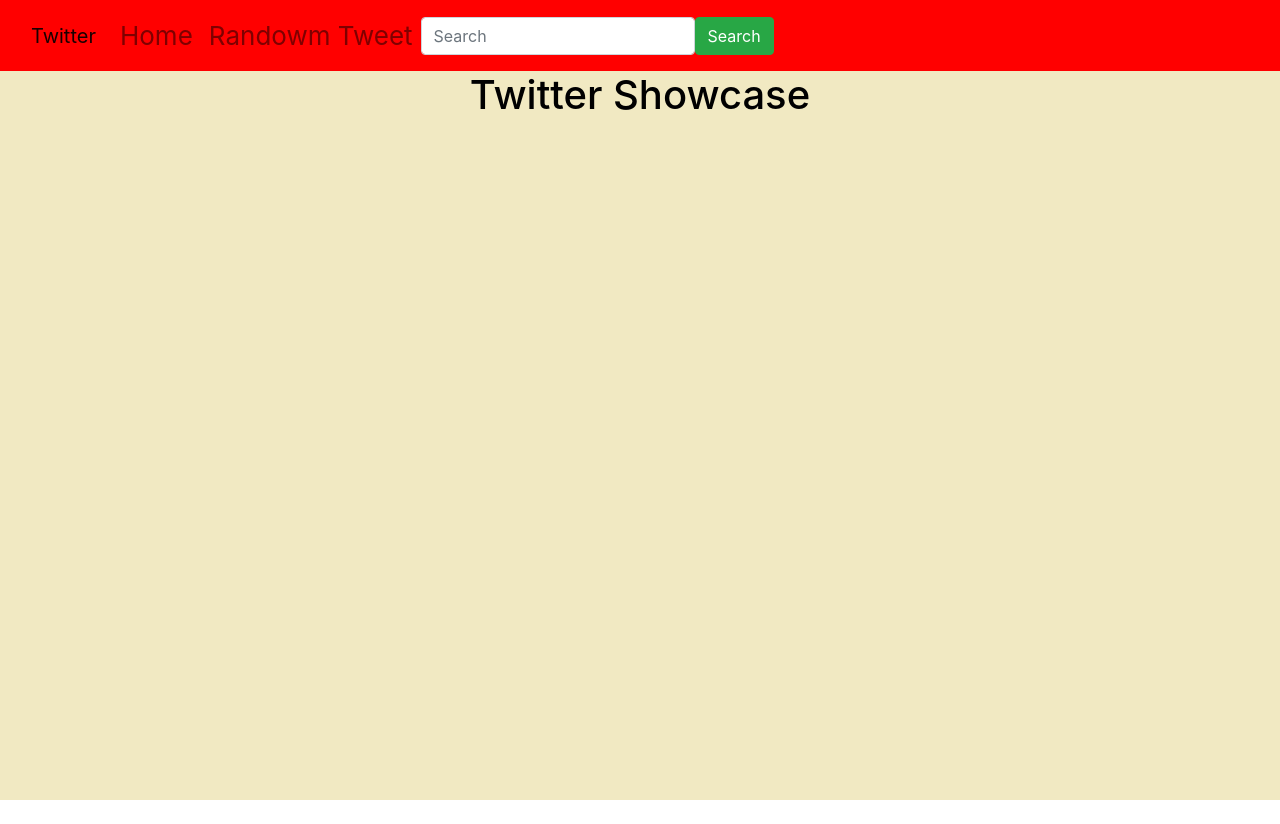
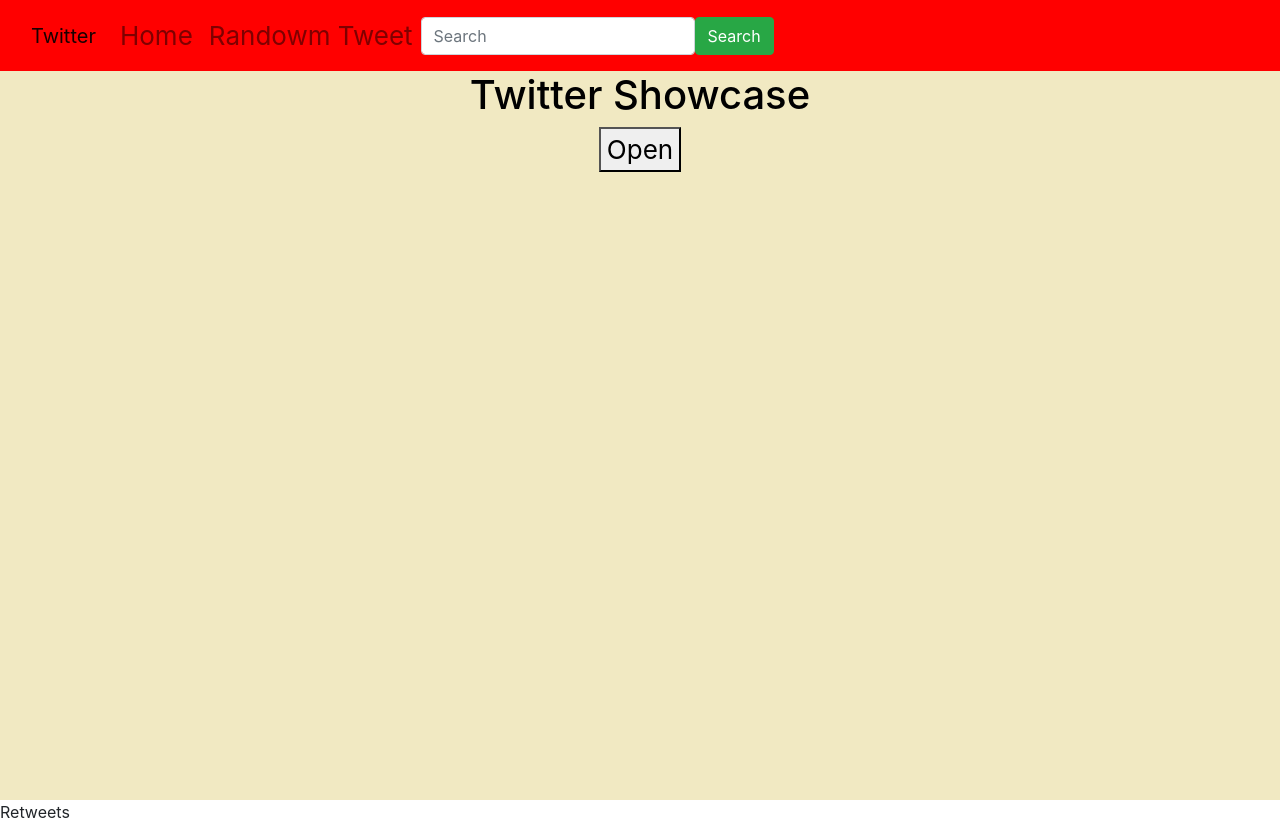
Before and after one commit to Mray2k4/Twitter-App, a React (Create React App) app: page / in a window 1280 px wide. Before the commit the page ends 800 px from the top, so only its background shows below. Built offline with nearby package versions, Linux system fonts and the light colour scheme.

Commit message:
Added open button and function for tweet mock data

```diff
--- a/src/App.js
+++ b/src/App.js
@@ -1,8 +1,10 @@
+import { useState } from "react";
 import './App.css';
 import NavScrollExample from './navbar'
 import 'bootstrap/dist/css/bootstrap.min.css';
 import Home from './components/Home';
-import Retweets from './components/Retweets'
+import Retweets from './components/Retweets';
+import TweetBox from './components/TweetBox'
 
 function App() {
   console.log(window.location)
@@ -15,13 +17,29 @@ function App() {
       component = <Retweets/>
       break
   }
+
+const [openTweet, setOpenTweet] = useState(false);
+
+function btnOpen() {
+  setOpenTweet(true)
+}
+
   return (
     <div className="App">
       <header className="App-header">
         <NavScrollExample/>
       <h1>Twitter Showcase</h1>
       {component}
+      <button className="openTweetBtn"
+       onClick={btnOpen}
+        >Open</button>
+      {openTweet && <TweetBox/>}
       </header>
+
+      <Retweets
+      openTweet={openTweet}
+      setOpenTweet={setOpenTweet}
+      />
     </div>
   );
 }
--- a/src/components/Retweets.js
+++ b/src/components/Retweets.js
@@ -1,12 +1,16 @@
 import React from 'react'
+import TweetBox from "./TweetBox";
 
+function Retweets(openTweet, setOpenTweet, btnOpen) {
+  return (
+    <>
+    <div>Retweets</div>
+      {/* <button className="openTweetBtn"
+       onClick={btnOpen}
+        >Open</button>
+      {openTweet && <TweetBox/>} */}
 
-function Retweets() {
-  return (
-    <div>
-    <h2>Retweets</h2>
-    <p>Lorem ipsum dolor sit amet consectetur adipisicing elit. A, rem. Minus mollitia pariatur sit molestiae ipsa sint praesentium aut, illo neque dignissimos officiis placeat hic explicabo nesciunt iure delectus laborum!</p>
-    </div>
+    </>
   )
 }
 
--- /dev/null
+++ b/src/components/TweetBox.js
@@ -0,0 +1,26 @@
+import React from 'react'
+import Retweets from "./Retweets";
+
+function TweetBox(openTweet) {
+  return (
+    <div className='tweetBackgornd'>
+      <div className="tweetContainer">
+        <button> X </button>
+        <div className="title">
+          <h2>Username</h2>
+          <div className="body">
+            <p>Lorem ipsum dolor sit amet consectetur adipisicing elit.
+      A, rem. Minus mollitia pariatur sit molestiae ipsa sint
+      praesentium aut, illo neque dignissimos officiis placeat
+      hic explicabo nesciunt iure delectus laborum!</p>
+            <div className="footer">
+              <h3>Retweets and Likes</h3>
+            </div>
+          </div>
+        </div>
+      </div>
+    </div>
+  )
+}
+
+export default TweetBox;
```
